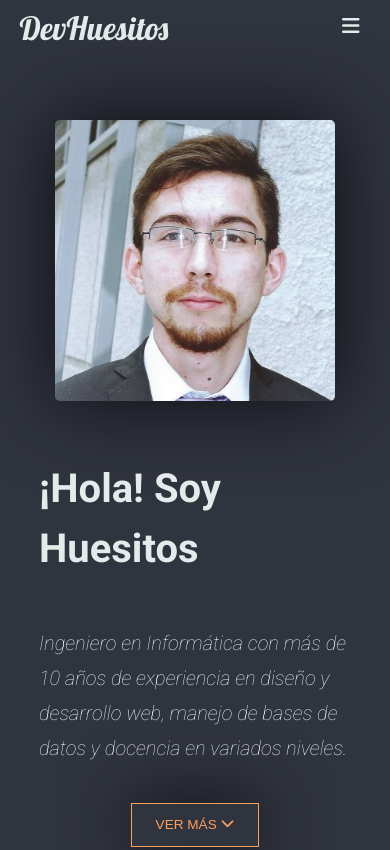
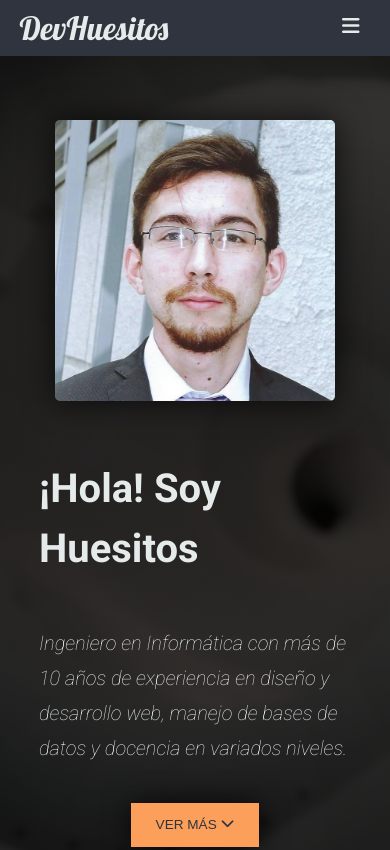
Before and after one commit to devhuesitos/profile-website, a plain HTML site: page index.html in a window 390 px wide. Shown: the top 850 px of the page. Drawn offline with Linux system fonts and the light colour scheme.

Commit message:
Added intro background image and adjust mobile menu background

```diff
--- a/css/styles.css
+++ b/css/styles.css
@@ -14,7 +14,7 @@
 	--color-dark: rgb(48, 52, 63);
 	--color-accent: rgb(252, 159, 91);
 	--color-alt: rgb(219, 50, 77);
-	--color-menu: rgba(48, 52, 63, .85);
+	--color-menu-items: transparent;
 	--font-main: 'Roboto', sans-serif;
 	--font-accent: 'Lobster', cursive;
 	--font-size-h1: 2.5rem;
@@ -29,7 +29,8 @@
 	--font-weight-thin: 100;
 	--font-weight-bold: 700;
 	--font-weight-main: 400;
-	--box-shadow: 0 0 5em rgba(0,0,0,.75);
+	--box-shadow: 0 0 2em rgba(0,0,0,.75);
+	--box-shadow-alt: 0 0 2em rgba(255, 255, 255, 0.75);
 	--transition: transform 350ms ease-in-out;
 }
 
@@ -185,7 +186,7 @@ h1, h2, h3, p {
 }
 
 .navbar-items {
-	background: var(--color-dark);
+	background: var(--color-menu-items);
 	list-style: none;
 	display: flex;
 	gap: 2rem;
@@ -209,6 +210,13 @@ h1, h2, h3, p {
 /* INTRO SECTION */
 /* ------------- */
 
+.section-intro-bg {
+	background-image: linear-gradient(rgba(0, 0, 0, 0.8), rgba(0, 0, 0, 0.8)), url('../media/intro-bg.jpg');
+	background-position: center;
+	background-repeat: no-repeat;
+	background-size: cover;
+}
+
 .section-intro-text {
 	display: flex;
 	flex-direction: column;
@@ -227,17 +235,18 @@ h1, h2, h3, p {
 	margin: auto;
 	padding: 1em 1.75em;
 	text-transform: uppercase;
-	background: none;
-	color: var(--color-accent);
+	background: var(--color-accent);
+	color: var(--color-dark);
 	font-size: var(--font-size-button);
 	border: 1px solid var(--color-accent);
 	cursor: pointer;
 	box-shadow: var(--box-shadow);
+
 }
 
 .button-primary:hover {
-	color: var(--color-alt);
-	border: 1px solid var(--color-alt);
+	background: none;
+	color: var(--color-accent);
 }
 
 /* -------------- */
@@ -256,6 +265,11 @@ footer {
 /* Smaller devices only */
 /* See NOTES (1) below  */
 @media (max-width: 640px) {
+
+	/* Global scope */
+	:root {
+		--color-menu-items: rgba(15, 15, 15, 0.95);
+	}
 
 	/* Menu styling */
 	.navbar-items {
--- a/index.html
+++ b/index.html
@@ -39,7 +39,7 @@
 	</header>
 
 	<main>
-		<section class="container container-dark">
+		<section class="container container-dark section-intro-bg">
 			<div class="container-flex container-flex-col">
 				<img src="media/pfp.jpg" class="profile-pic" alt="DevHuesitos' photo">
 				<div class="section-intro-text">
```
Also changed, not shown: media/intro-bg-(no-blur).jpeg (added), media/intro-bg.jpg (added), media/pexels-photo-5253574.jpeg (added).
